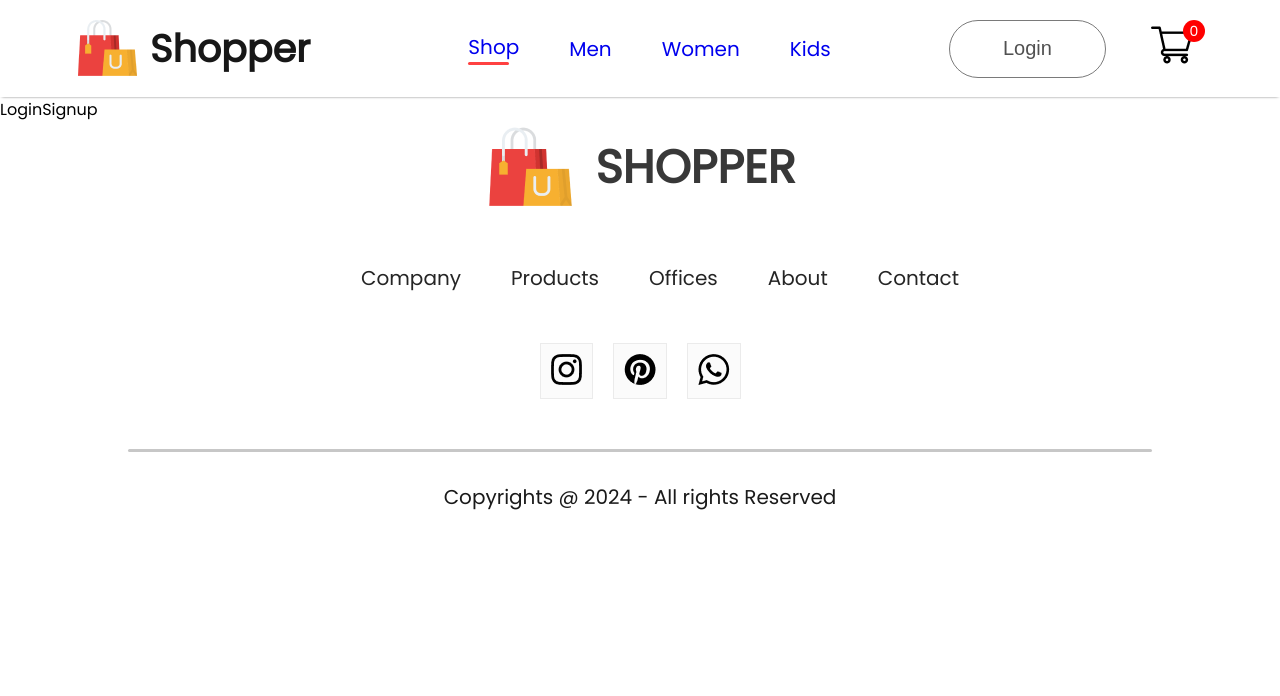
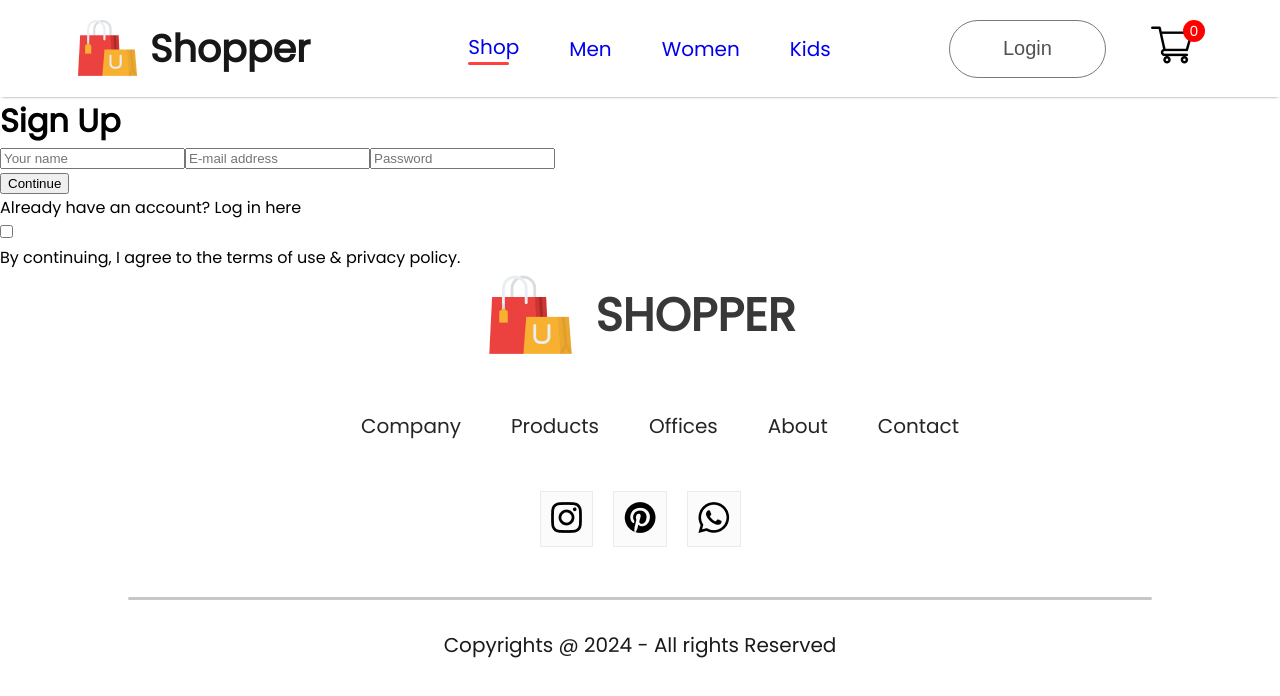
Before and after one commit to tajemouti/e-commerce, a React (Create React App) app: page /login in a window 1280 px wide. Shown: the top 696 px of the page. Built offline with nearby package versions, Linux system fonts and the light colour scheme.

Commit message:
Create Sign Upd section HTLM structure

```diff
--- a/src/pages/LoginSignup.jsx
+++ b/src/pages/LoginSignup.jsx
@@ -2,7 +2,24 @@
 
 const LoginSignup = () => {
   return (
-    <div>LoginSignup</div>
+    <div classname="loginsignup">
+      <div className="loginsignup-container">
+        <h1>Sign Up</h1>
+        <div className="loginsignup-fields">
+          <input type="text" placeholder='Your name' />
+          <input type="email" placeholder='E-mail address' />
+          <input type="password" placeholder='Password' />
+        </div>
+        <button>Continue</button>
+        <p className="loginsignup-login">
+          Already have an account? <span>Log in here</span>
+        </p>
+        <div className="loginsignup-agree">
+          <input type="checkbox" name="" id="" />
+          <p>By continuing, I agree to the terms of use & privacy policy.</p>
+        </div>
+      </div>
+    </div>
   )
 }
 
```
